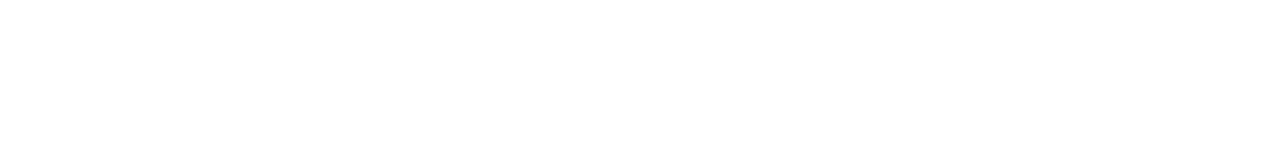
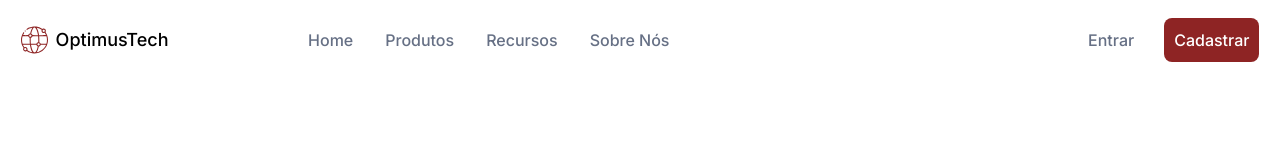
Before and after one commit to MiiTHeRsZ/7DaysOfCode---HTML-e-CSS, a plain HTML site: page index.html in a window 1280 px wide. Drawn offline with Linux system fonts and the light colour scheme.

Commit message:
Header finalizado. 1/7
Implementação do <header> da página.

```diff
--- a/index.html
+++ b/index.html
@@ -5,11 +5,41 @@
     <meta charset="UTF-8">
     <meta http-equiv="X-UA-Compatible" content="IE=edge">
     <meta name="viewport" content="width=device-width, initial-scale=1.0">
+    <link rel="stylesheet" href="./styles/reset.css">
+    <link rel="stylesheet" href="./styles/style.css">
+    <link rel="shortcut icon" href="./images/logo.svg" type="image/x-icon">
     <title>OptimusTech</title>
 </head>
 
 <body>
 
+    <header>
+        <div class="menu__logo">
+            <img src="./images/logo.svg" alt="Logo da OptimusTech" />
+            <h1 class="header__titulo">OptimusTech</h1>
+        </div>
+        <nav class="menu__nav">
+            <ul class="menu__list">
+                <li class="menu__item"><a href="#" class="menu__link">Home</a></li>
+                <li class="menu__item"><a href="#" class="menu__link">Produtos</a></li>
+                <li class="menu__item"><a href="#" class="menu__link">Recursos</a></li>
+                <li class="menu__item"><a href="#" class="menu__link">Sobre Nós</a></li>
+            </ul>
+        </nav>
+        <div class="menu__login">
+            <ul class="menu__login__buttons">
+                <li class="menu__login__signin"><a href="#" class="menu__link">Entrar</li></a>
+                <li class="menu__login__signup"><a href="#" class="menu__link">Cadastrar</li></a>
+            </ul>
+        </div>
+    </header>
+    <main>
+
+    </main>
+    <footer>
+
+    </footer>
+
 </body>
 
 </html>
--- /dev/null
+++ b/styles/style.css
@@ -0,0 +1,66 @@
+@import url('https://fonts.googleapis.com/css2?family=Inter:wght@500&display=swap');
+
+:root {
+    --font-principal: 'Inter', sans-serif;
+    --font-color-logo: #3A404E;
+    --font-color-principal: #101828;
+    --font-color-secondary: #667085;
+    --font-color-contrast: #8E2424;
+
+}
+
+body {
+    font-family: var(--font-principal);
+    line-height: 24px;
+}
+
+header {
+    height: 80px;
+    display: flex;
+    align-items: center;
+    justify-content: space-evenly;
+}
+
+.menu__logo {
+    display: flex;
+    align-items: center;
+    gap: 8px;
+}
+
+.menu__logo img {
+    width: 27px;
+}
+
+.header__titulo {
+    font-size: 18px;
+}
+
+.menu__nav {
+    padding: 0 398px 0 119px;
+}
+
+.menu__list {
+    display: flex;
+    gap: 32px;
+}
+
+.menu__link {
+    color: var(--font-color-secondary);
+    text-decoration: none;
+}
+
+.menu__login__buttons {
+    display: flex;
+    align-items: center;
+    gap: 30px;
+}
+
+.menu__login__signup {
+    background-color: var(--font-color-contrast);
+    padding: 10px;
+    border-radius: 8px;
+}
+
+.menu__login__signup .menu__link{
+    color: #FFF;
+}
```
Also changed, not shown: scripts/main.js (deleted).
